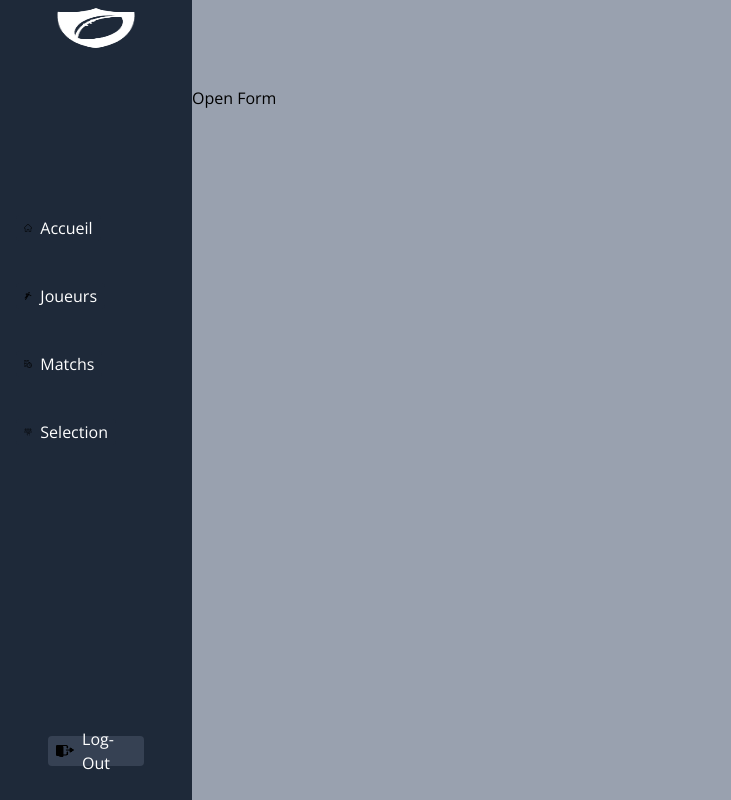
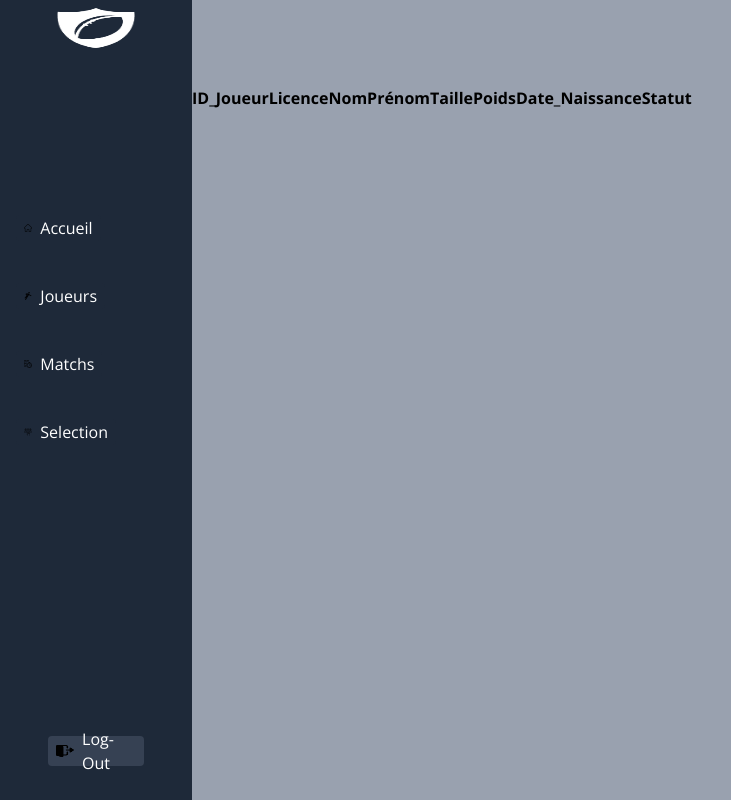
Before and after one commit to ShowYL/r401-Front, a SvelteKit app: page /board/joueur in a window 1280 px wide. Shown: the whole page, without its empty margins (0-731 px from the left). Built offline with nearby package versions, Linux system fonts and the light colour scheme.

Commit message:
Add Table component and integrate it into joueur page with example data

```diff
--- /dev/null
+++ b/src/lib/components/Table.svelte
@@ -0,0 +1,18 @@
+<script>
+	let { data = null } = $props();
+
+	const headers = Object.keys(data[1]);
+</script>
+
+<div>
+	<table>
+		<thead>
+			<tr>
+				{#each headers as header}
+					<th>{header}</th>
+				{/each}
+			</tr>
+		</thead>
+		<tbody> </tbody>
+	</table>
+</div>
--- a/src/routes/board/joueur/+page.svelte
+++ b/src/routes/board/joueur/+page.svelte
@@ -1,25 +1,93 @@
 <script>
-    import Form from '$lib/components/Form.svelte';
+	import Form from '$lib/components/Form.svelte';
+    import Table from '$lib/components/Table.svelte';
 
-    let fields = [
-        { label: "Licence", type: 'text', name: 'licence', required: true },
-        { label: 'Nom', type: 'text', name: 'nom', required: true },
-        { label: 'Prénom', type: 'text', name: 'prenom', required: false },
-        { label: 'Taille', type: 'number', name: 'taille', required: true},
-        { label: 'Poids', type: 'number', name: 'poids', required: true},
-        { label: 'Date de naissance', type: 'date', name: 'date_naissance', required: true },
-        { label: 'Statut', type: 'select', name: 'statut', required: true, options: [
-            { value: 'Actif', label: 'Actif' },
-            { value: 'Blessé', label: 'Blessé' },
-            { value: 'Absent', label: 'Absent' },
-            { value: 'Suspendu', label: 'Suspendu' }
-        ]},
-        { label: 'Commentaire', type: 'textarea', name: 'commentaire', required: false }
-    ];
+	let example = [
+		{
+			ID_Joueur: 1,
+			Licence: 'L001',
+			Nom: 'Dupont',
+			Prénom: 'Jean',
+			Taille: 180,
+			Poids: 75,
+			Date_Naissance: '1990-01-01',
+			Statut: 'Actif'
+		},
+		{
+			ID_Joueur: 2,
+			Licence: 'L002',
+			Nom: 'Martin',
+			Prénom: 'Paulo',
+			Taille: 175,
+			Poids: 70,
+			Date_Naissance: '1992-02-02',
+			Statut: 'Actif'
+		},
+		{
+			ID_Joueur: 3,
+			Licence: 'L003',
+			Nom: 'Durand',
+			Prénom: 'Pierre',
+			Taille: 185,
+			Poids: 80,
+			Date_Naissance: '1991-03-03',
+			Statut: 'Actif'
+		},
+		{
+			ID_Joueur: 4,
+			Licence: 'L004',
+			Nom: 'Lefevre',
+			Prénom: 'Jacques',
+			Taille: 178,
+			Poids: 72,
+			Date_Naissance: '1993-04-04',
+			Statut: 'Actif'
+		},
+		{
+			ID_Joueur: 5,
+			Licence: 'L005',
+			Nom: 'Moreau',
+			Prénom: 'Louis',
+			Taille: 182,
+			Poids: 78,
+			Date_Naissance: '1994-05-05',
+			Statut: 'Actif'
+		},
+		{
+			ID_Joueur: 6,
+			Licence: 'L006',
+			Nom: 'Simon',
+			Prénom: 'Henri',
+			Taille: 177,
+			Poids: 74,
+			Date_Naissance: '1995-06-06',
+			Statut: 'Actif'
+		},
+		{
+			ID_Joueur: 7,
+			Licence: 'L007',
+			Nom: 'Michel',
+			Prénom: 'Georges',
+			Taille: 183,
+			Poids: 76,
+			Date_Naissance: '1996-07-07',
+			Statut: 'Actif'
+		},
+		{
+			ID_Joueur: 56,
+			Licence: '123',
+			Nom: 'TOTO',
+			Prénom: 'Toto',
+			Taille: 12356,
+			Poids: 123564,
+			Date_Naissance: '2000-01-01',
+			Statut: 'Actif'
+		}
+	];
 
-    function handleSubmit(data) {
-        console.log(data);
-    }
+	function handleSubmit(data) {
+		console.log(data);
+	}
 </script>
 
-<Form {fields} onSubmit={handleSubmit} title="Ajouter un joueur"/>
+<Table data={example} />
```
